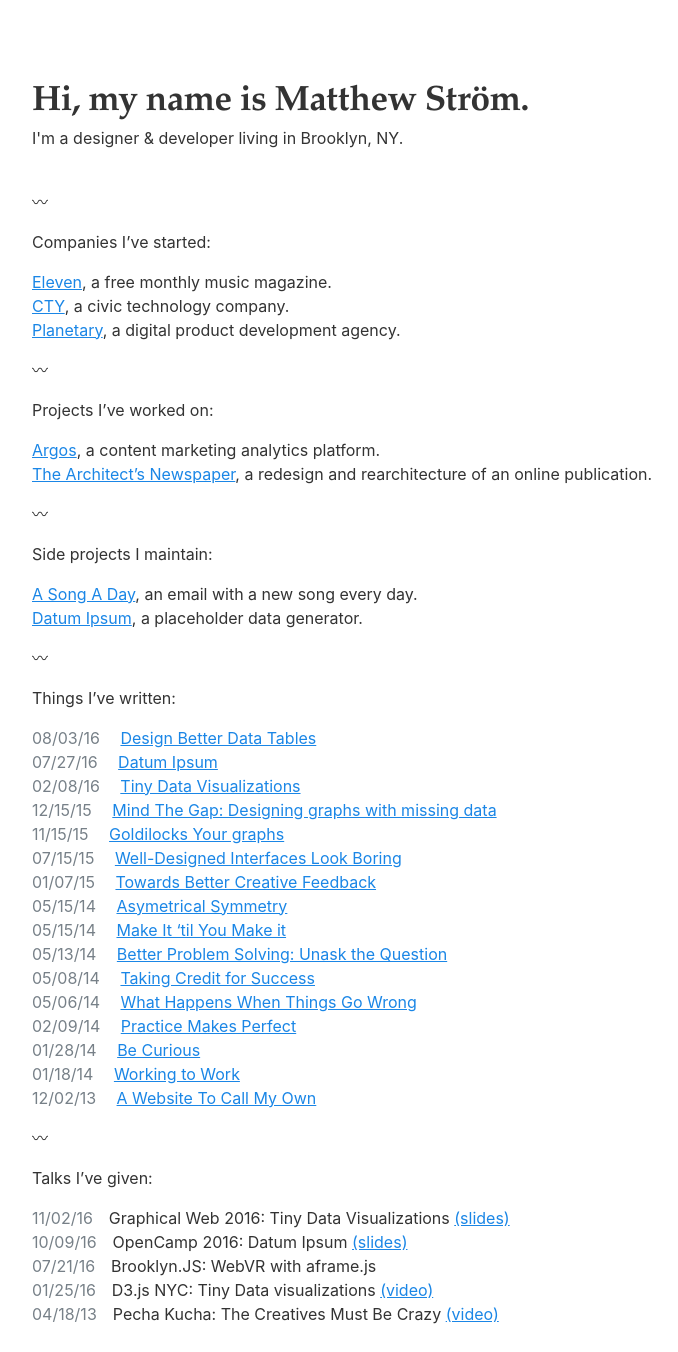
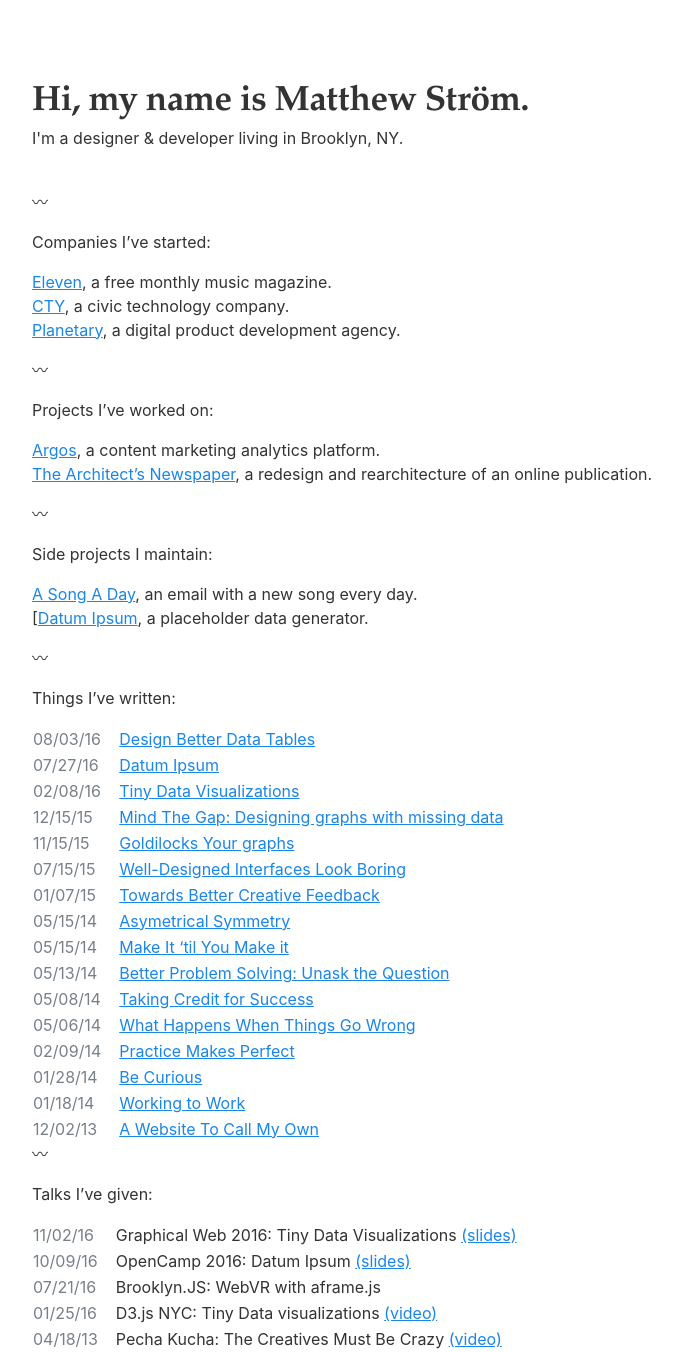
Before and after one commit to ilikescience/ilikescience.github.io, a Jekyll site: the page built from index.md, in a window 1280 px wide. Shown: the whole page, without its empty margins (48-726 px from the left). Built offline with Jekyll 4.4.1, drawn with Linux system fonts in a browser that asks for light colours; our own code applies the rules of GitHub Pages for plain Markdown files.

Commit message:
tabularize homepage lists

```diff
--- a/index.md
+++ b/index.md
@@ -30,37 +30,39 @@
 
 Side projects I maintain:
 
-<a href="http://asongaday.co">A Song A Day</a>, an email with a new song every day.<br/>
-<a href="http://datumipsum.com">Datum Ipsum</a>, a placeholder data generator.<br/>
+[A Song A Day](http://asongaday.co), an email with a new song every day.<br/>
+[[Datum Ipsum](http://datumipsum.com), a placeholder data generator.<br/>
 
 〰
 
 Things I've written:
 
-<span class="c--gray l--mar-right-s">08/03/16</span> [Design Better Data Tables](/writing/tables)<br/>
-<span class="c--gray l--mar-right-s">07/27/16</span> [Datum Ipsum](/writing/datum-ipsum)<br/>
-<span class="c--gray l--mar-right-s">02/08/16</span> [Tiny Data Visualizations](/writing/tiny-data-viz)<br/>
-<span class="c--gray l--mar-right-s">12/15/15</span> [Mind The Gap: Designing graphs with missing data](/writing/gap)<br/>
-<span class="c--gray l--mar-right-s">11/15/15</span> [Goldilocks Your graphs](/writing/goldilocks)<br/>
-<span class="c--gray l--mar-right-s">07/15/15</span> [Well-Designed Interfaces Look Boring](/writing/boring)<br/>
-<span class="c--gray l--mar-right-s">01/07/15</span> [Towards Better Creative Feedback](/writing/feedback)<br/>
-<span class="c--gray l--mar-right-s">05/15/14</span> [Asymetrical Symmetry](/writing/go)<br/>
-<span class="c--gray l--mar-right-s">05/15/14</span> [Make It 'til You Make it](/writing/make-it)<br/>
-<span class="c--gray l--mar-right-s">05/13/14</span> [Better Problem Solving: Unask the Question](/writing/unask)<br/>
-<span class="c--gray l--mar-right-s">05/08/14</span> [Taking Credit for Success](/writing/success)<br/>
-<span class="c--gray l--mar-right-s">05/06/14</span> [What Happens When Things Go Wrong](/writing/wrong)<br/>
-<span class="c--gray l--mar-right-s">02/09/14</span> [Practice Makes Perfect](/writing/practice)<br/>
-<span class="c--gray l--mar-right-s">01/28/14</span> [Be Curious](/writing/curiosity)<br/>
-<span class="c--gray l--mar-right-s">01/18/14</span> [Working to Work](/writing/working)<br/>
-<span class="c--gray l--mar-right-s">12/02/13</span> [A Website To Call My Own](/writing/website)<br/>
+|-|-|
+|<span class="c--gray l--mar-right-s">08/03/16</span> | [Design Better Data Tables](/writing/tables) |
+|<span class="c--gray l--mar-right-s">07/27/16</span> | [Datum Ipsum](/writing/datum-ipsum) |
+|<span class="c--gray l--mar-right-s">02/08/16</span> | [Tiny Data Visualizations](/writing/tiny-data-viz) |
+|<span class="c--gray l--mar-right-s">12/15/15</span> | [Mind The Gap: Designing graphs with missing data](/writing/gap) |
+|<span class="c--gray l--mar-right-s">11/15/15</span> | [Goldilocks Your graphs](/writing/goldilocks) |
+|<span class="c--gray l--mar-right-s">07/15/15</span> | [Well-Designed Interfaces Look Boring](/writing/boring) |
+|<span class="c--gray l--mar-right-s">01/07/15</span> | [Towards Better Creative Feedback](/writing/feedback) |
+|<span class="c--gray l--mar-right-s">05/15/14</span> | [Asymetrical Symmetry](/writing/go) |
+|<span class="c--gray l--mar-right-s">05/15/14</span> | [Make It 'til You Make it](/writing/make-it) |
+|<span class="c--gray l--mar-right-s">05/13/14</span> | [Better Problem Solving: Unask the Question](/writing/unask) |
+|<span class="c--gray l--mar-right-s">05/08/14</span> | [Taking Credit for Success](/writing/success) |
+|<span class="c--gray l--mar-right-s">05/06/14</span> | [What Happens When Things Go Wrong](/writing/wrong) |
+|<span class="c--gray l--mar-right-s">02/09/14</span> | [Practice Makes Perfect](/writing/practice) |
+|<span class="c--gray l--mar-right-s">01/28/14</span> | [Be Curious](/writing/curiosity) |
+|<span class="c--gray l--mar-right-s">01/18/14</span> | [Working to Work](/writing/working) |
+|<span class="c--gray l--mar-right-s">12/02/13</span> | [A Website To Call My Own](/writing/website) |
 
 
 〰
 
 Talks I've given:
 
-<span class="c--gray l--mar-right-s">11/02/16</span>Graphical Web 2016: Tiny Data Visualizations <a href="slides.com/matthewstrom/tinycharts">(slides)</a><br/>
-<span class="c--gray l--mar-right-s">10/09/16</span>OpenCamp 2016: Datum Ipsum <a href="http://slides.com/matthewstrom/datumipsum">(slides)</a><br/>
-<span class="c--gray l--mar-right-s">07/21/16</span>Brooklyn.JS: WebVR with aframe.js<br/>
-<span class="c--gray l--mar-right-s">01/25/16</span>D3.js NYC: Tiny Data visualizations <a href="https://www.youtube.com/watch?v=Gtlb8VIszrU">(video)</a><br/>
-<span class="c--gray l--mar-right-s">04/18/13</span>Pecha Kucha: The Creatives Must Be Crazy <a href="https://www.youtube.com/watch?v=xpb_0Tadu6g">(video)</a><br/>
+|-|-|
+|<span class="c--gray l--mar-right-s">11/02/16</span> | Graphical Web 2016: Tiny Data Visualizations [(slides)](slides.com/matthewstrom/tinycharts) |
+|<span class="c--gray l--mar-right-s">10/09/16</span> | OpenCamp 2016: Datum Ipsum [(slides)](http://slides.com/matthewstrom/datumipsum) |
+|<span class="c--gray l--mar-right-s">07/21/16</span> | Brooklyn.JS: WebVR with aframe.js |
+|<span class="c--gray l--mar-right-s">01/25/16</span> | D3.js NYC: Tiny Data visualizations [(video)](https://www.youtube.com/watch?v=Gtlb8VIszrU) |
+|<span class="c--gray l--mar-right-s">04/18/13</span> | Pecha Kucha: The Creatives Must Be Crazy [(video)](https://www.youtube.com/watch?v=xpb_0Tadu6g) |
```
